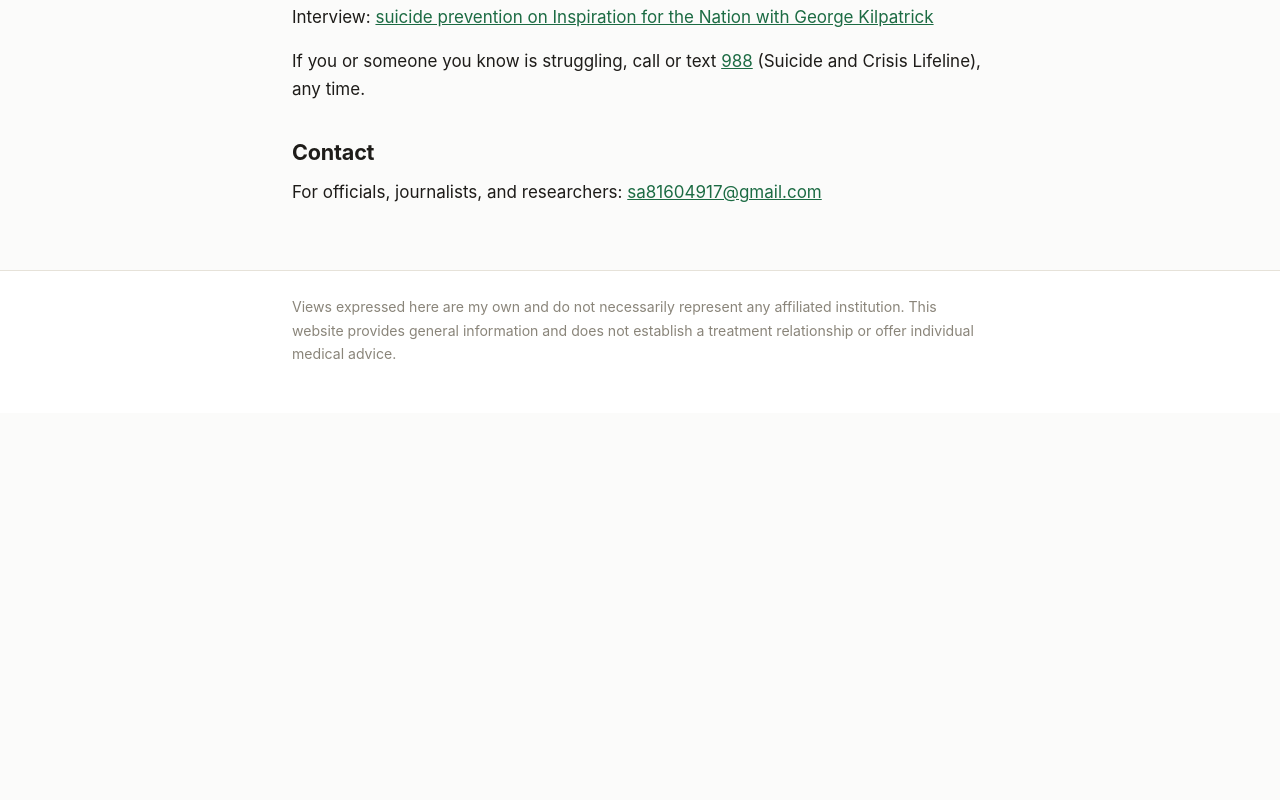
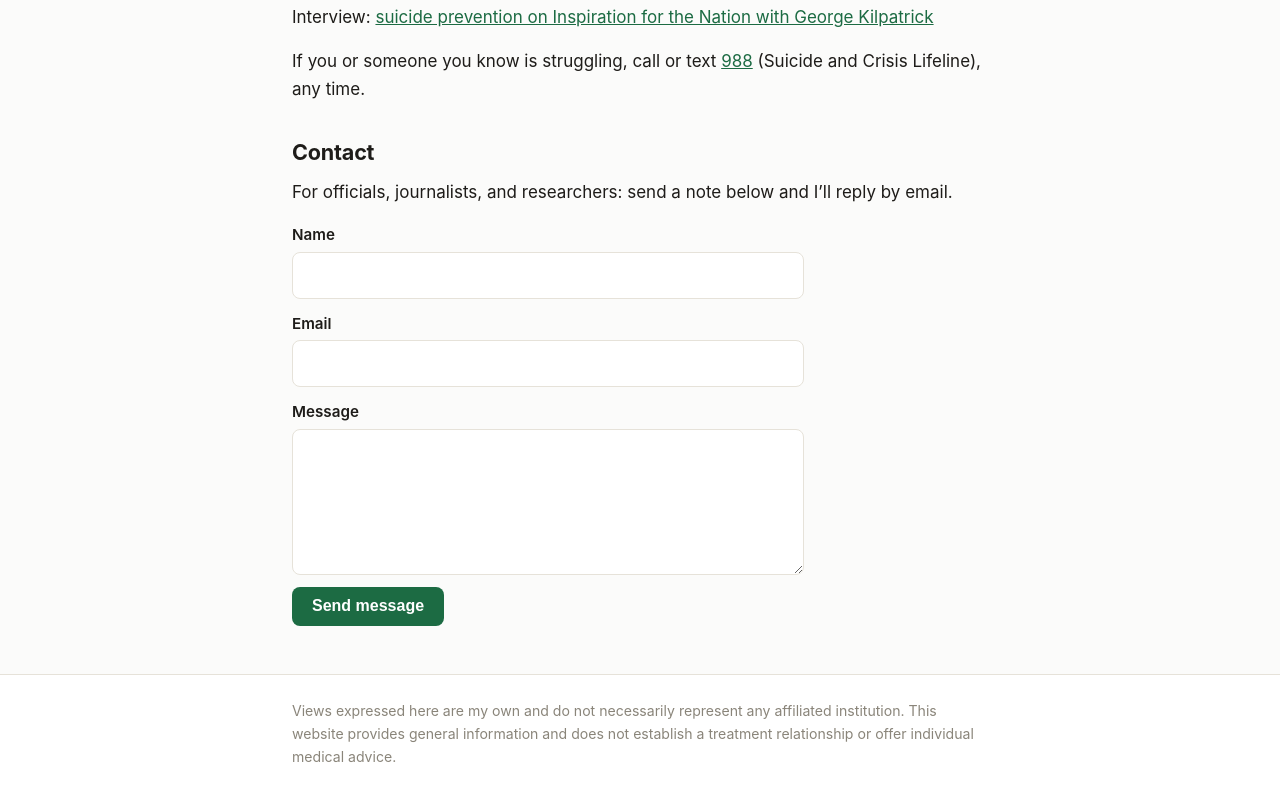
Before and after one commit to sa81604917-a11y/cnyprogress, a plain HTML site: page index.html in a window 1280 px wide. Shown: the part 1342-2142 px from the top of the page. Before the commit the page ends 1755 px from the top, so only its background shows below. Drawn offline with Linux system fonts and the light colour scheme.

Commit message:
Contact form replaces public email; tagline, a11y, and review fixes

```diff
--- a/index.html
+++ b/index.html
@@ -62,7 +62,21 @@
     <p>If you or someone you know is struggling, call or text <a href="tel:988">988</a> (Suicide and Crisis Lifeline), any time.</p>
 
     <h2>Contact</h2>
-    <p>For officials, journalists, and researchers: <a href="mailto:sa81604917@gmail.com">sa81604917@gmail.com</a></p>
+    <p>For officials, journalists, and researchers: send a note below and I&rsquo;ll reply by email.</p>
+    <form class="contact-form" action="https://formsubmit.co/sa81604917@gmail.com" method="POST">
+      <label>Name
+        <input type="text" name="name" required>
+      </label>
+      <label>Email
+        <input type="email" name="email" required>
+      </label>
+      <label>Message
+        <textarea name="message" rows="5" required></textarea>
+      </label>
+      <input type="hidden" name="_subject" value="Website contact via cnyprogress">
+      <input type="hidden" name="_template" value="table">
+      <button class="btn" type="submit">Send message</button>
+    </form>
   </main>
 
   <footer class="site-footer">
--- a/styles.css
+++ b/styles.css
@@ -77,6 +77,38 @@ a:focus-visible, button:focus-visible {
   outline: 2px solid var(--accent-dark);
   outline-offset: 2px;
   border-radius: 2px;
+}
+
+/* Contact form */
+.contact-form {
+  display: grid;
+  gap: 0.75rem;
+  max-width: 32rem;
+  margin: 1rem 0 0;
+}
+.contact-form label {
+  display: grid;
+  gap: 0.3rem;
+  font-size: 0.95rem;
+  font-weight: 600;
+}
+.contact-form input[type="text"],
+.contact-form input[type="email"],
+.contact-form textarea {
+  font: inherit;
+  font-weight: 400;
+  padding: 0.6rem 0.7rem;
+  border: 1px solid var(--line);
+  border-radius: 0.5rem;
+  background: var(--surface);
+  color: var(--ink);
+  width: 100%;
+}
+.contact-form button {
+  justify-self: start;
+  border: none;
+  cursor: pointer;
+  font-size: 1rem;
 }
 
 /* Main */
```
